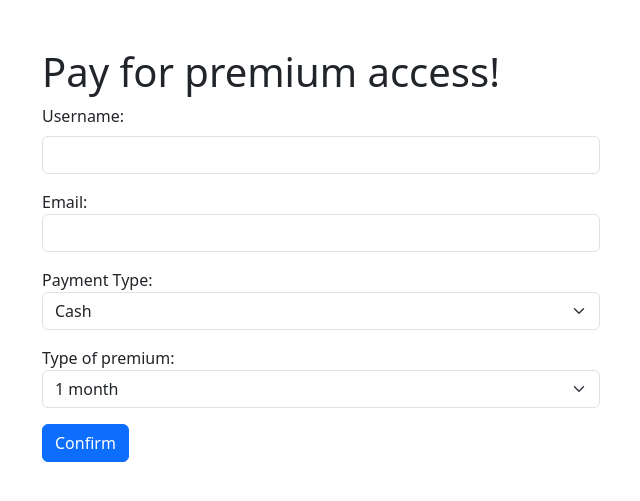
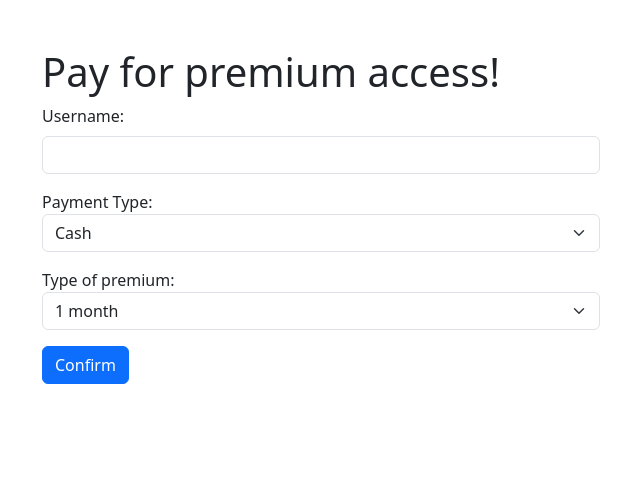
Before and after one commit to DanielADK/tul-stin, a PHP site: template src/View/pay.twig in a window 1280 px wide. Shown: the part 56-557 px from the top of the page, without its empty margins (40-680 px from the left). Run offline with PHP 8.4, Linux system fonts and the light colour scheme; the template is opened without the code that fills it, so the values that code supplies are empty; some libraries are stand-ins or nearby versions.

Commit message:
payment page formatting
Signed-off-by: Daniel Adámek <daniel.adamek123@icloud.com>

```diff
--- a/src/View/pay.twig
+++ b/src/View/pay.twig
@@ -10,12 +10,8 @@
                 <input class="form-control" type="text" id="username" name="username" required>
             </div>
             <div class="mb-3">
-                <label for="email">Email:</label>
-                <input class="form-control" type="email" id="email" name="email" required>
-            </div>
-            <div class="mb-3">
-                <label for="payment-type">Payment Type:</label>
-                <select class="form-select" id="payment-type" name="payment-type" required>
+                <label for="paymentType">Payment Type:</label>
+                <select class="form-select" id="paymentType" name="paymentType" required>
                     <option value="cash">Cash</option>
                     <option value="card">Card</option>
                 </select>
@@ -30,12 +26,12 @@
                         <input class="form-control" type="text" id="cardNumber" name="cardNumber">
                     </div>
                     <div class="mb-3">
-                        <label for="expiryDate">Date of expiration:</label>
-                        <input class="form-control" type="text" id="expiryDate" name="expiryDate">
+                        <label for="cardExpiration">Date of expiration:</label>
+                        <input class="form-control" type="text" id="cardExpiration" name="cardExpiration">
                     </div>
                     <div class="mb-3">
-                        <label for="code">CVV/CVC:</label>
-                        <input class="form-control" type="text" id="code" name="code">
+                        <label for="cardCode">CVV/CVC:</label>
+                        <input class="form-control" type="text" id="cardCode" name="cardCode">
                     </div>
                 </div>
             </div>
@@ -55,19 +51,21 @@
         document.getElementById('paymentForm').addEventListener('submit', function (event) {
             event.preventDefault();
 
-            var username = document.getElementById('username').value;
-            var email = document.getElementById('email').value;
-            var cardNumber = document.getElementById('cardNumber').value;
-            var expiryDate = document.getElementById('expiryDate').value;
-            var code = document.getElementById('code').value;
-            var premiumOption = document.getElementById('premium-option').value;
+            const username = document.getElementById('username').value;
+            const paymentType = document.getElementById('paymentType').value;
+            const cardNumber = document.getElementById('cardNumber').value;
+            const cardExpiration = document.getElementById('cardExpiration').value;
+            const cardCode = document.getElementById('cardCode').value;
+            const premiumOption = document.getElementById('premium-option').value;
 
-            var formData = {
+            const formData = {
                 username: username,
-                email: email,
-                cardNumber: cardNumber,
-                expiryDate: expiryDate,
-                code: code,
+                paymentType: paymentType,
+                card: {
+                    cardNumber: cardNumber,
+                    cardExpiration: cardExpiration,
+                    cardCode: cardCode,
+                },
                 premiumOption: premiumOption
             };
 
@@ -87,6 +85,9 @@
                     } else {
                         messageElement.className = 'alert alert-danger';
                         messageElement.textContent = 'Error occurred! Please try again or contact support!';
+                        response.text().then(function (text) {
+                            console.log(JSON.parse(text)["status"]);
+                        });
                     }
 
                     where.insertAdjacentElement('afterend', messageElement);
```
